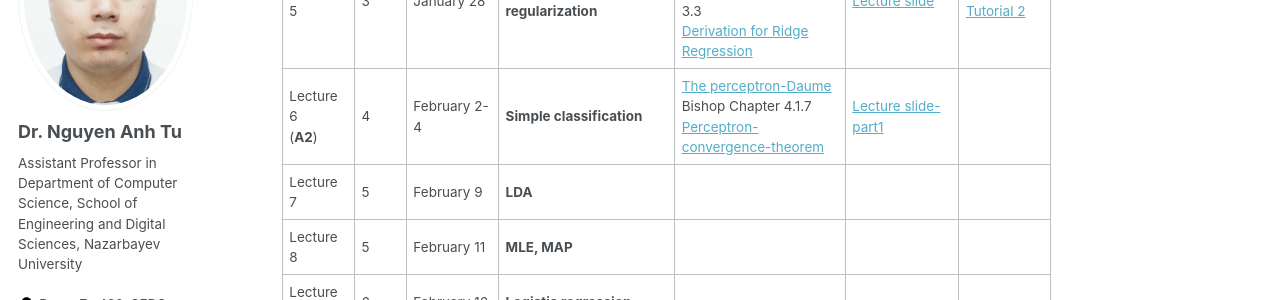
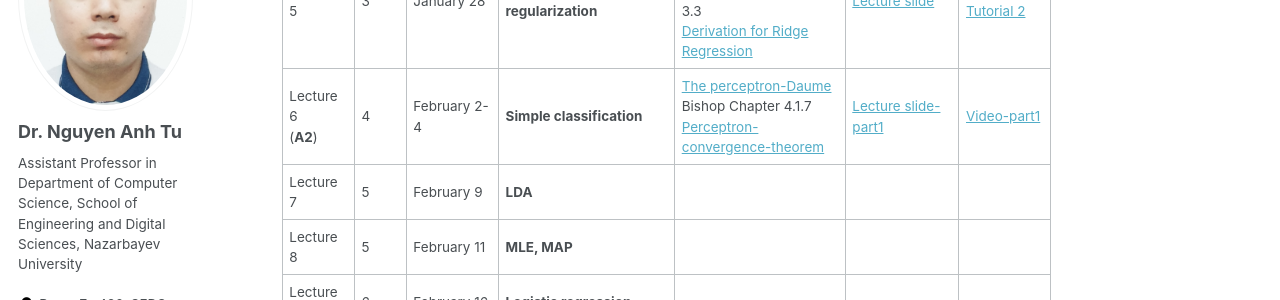
Before and after one commit to tunguyen87/seds-ml, a Jekyll site: the page built from _pages/Lecture.md, in a window 1280 px wide and 900 px high, scrolled down 674 px. Shown: the part 152-452 px from the top of the window. Built offline with Jekyll 4.4.1, drawn with Linux system fonts in a browser that asks for light colours; some web fonts are replaced.

Commit message:
Update Lecture.md

```diff
--- a/_pages/Lecture.md
+++ b/_pages/Lecture.md
@@ -23,7 +23,7 @@ Last day of classes: April 23
 | Lecture 3<br>(**A1**)    |   2   |January 19-21 | **Math review**                   | [Wonderful animated explanations](https://www.3blue1brown.com/essence-of-linear-algebra-page)<br>[Linear algebra review](https://drive.google.com/file/d/1yDlYpuv4XShqL96LqB_Un5n8UTbWZIeh/view?usp=sharing)<br>[Probability review](https://drive.google.com/file/d/1MtFT9Ra5cdEw5TA6FN6UzuKeOjZp0OKM/view?usp=sharing)           |  [Lecture slide](https://drive.google.com/file/d/11eVI_4OMR_enuPq70-_fbX2qcMe25cFD/view?usp=sharing)      |  [Video-part 1](https://youtu.be/4Rx8YFcwMlM) <br>[Video-part 2](https://youtu.be/IjsEmM-MzxQ)  <br>[Tutorial 1](https://drive.google.com/file/d/1iz0BYnwdI71Qi-v8aFz-7fFs3KKGf9-b/view?usp=sharing)         |
 | Lecture 4    |   3   |January 26    | **Linear regression**                  | [Bishop-Chapters-3.1-3.3](https://drive.google.com/file/d/1s952CT8tQsyrqptBZVrcxAydthN9S-fu/view?usp=sharing)   |  [Lecture slide](https://drive.google.com/file/d/1plZwPn8ln38eT_VQASQzPbMBxrvqD5kG/view?usp=sharing)     | [Video](https://youtu.be/Oy3_Lwjvdlc)             |
 | Lecture 5    |   3   |January 28    | **Bias-Variance, regularization**                 | [Intuitive explanation of bias-variance](http://scott.fortmann-roe.com/docs/BiasVariance.html)<br>Bishop-Chapters-3.1-3.3 <br>[Derivation for Ridge Regression](https://drive.google.com/file/d/1PtIw7wbHNqRzHhbf1DfbxGP_weqIlMM2/view?usp=sharing)            | [Lecture slide](https://drive.google.com/file/d/116nwTop6NNGMTdUxDDvXfBAqOR738hkl/view?usp=sharing)      | [Video](https://youtu.be/NFGPbLZ6nVU) <br>[Tutorial 2](https://drive.google.com/file/d/1bxReYD-CyhXgFMN7t6JUKVEam9wf8zOH/view?usp=sharing)          |
-| Lecture 6<br>(**A2**)    |   4   |February 2-4  | **Simple classification**           |  [The perceptron-Daume](https://drive.google.com/file/d/18FQ9tXjdGaYybwS5zHStUtLhW8JsDehV/view?usp=sharing)<br> Bishop Chapter 4.1.7 <br>[Perceptron-convergence-theorem](https://drive.google.com/file/d/1xZSVg-3fPzOx-LGtY99jmNKUOrGwOhEW/view?usp=sharing)   |  [Lecture slide-part1](https://drive.google.com/file/d/1r8bZArRsGELDbrPTv4g1pb4nyZbGdXHF/view?usp=sharing)    |              |
+| Lecture 6<br>(**A2**)    |   4   |February 2-4  | **Simple classification**           |  [The perceptron-Daume](https://drive.google.com/file/d/18FQ9tXjdGaYybwS5zHStUtLhW8JsDehV/view?usp=sharing)<br> Bishop Chapter 4.1.7 <br>[Perceptron-convergence-theorem](https://drive.google.com/file/d/1xZSVg-3fPzOx-LGtY99jmNKUOrGwOhEW/view?usp=sharing)   |  [Lecture slide-part1](https://drive.google.com/file/d/1r8bZArRsGELDbrPTv4g1pb4nyZbGdXHF/view?usp=sharing)    |  [Video-part1](https://youtu.be/yU-mBm-YO7s)         |
 | Lecture 7    |   5   |February 9    |   **LDA**                    |                    |          |              |
 | Lecture 8   |   5   |February 11    |   **MLE, MAP**                    |                    |          |              |
 | Lecture 9   |   6   |February 16    |   **Logistic regression**                    |                    |          |              |
```
